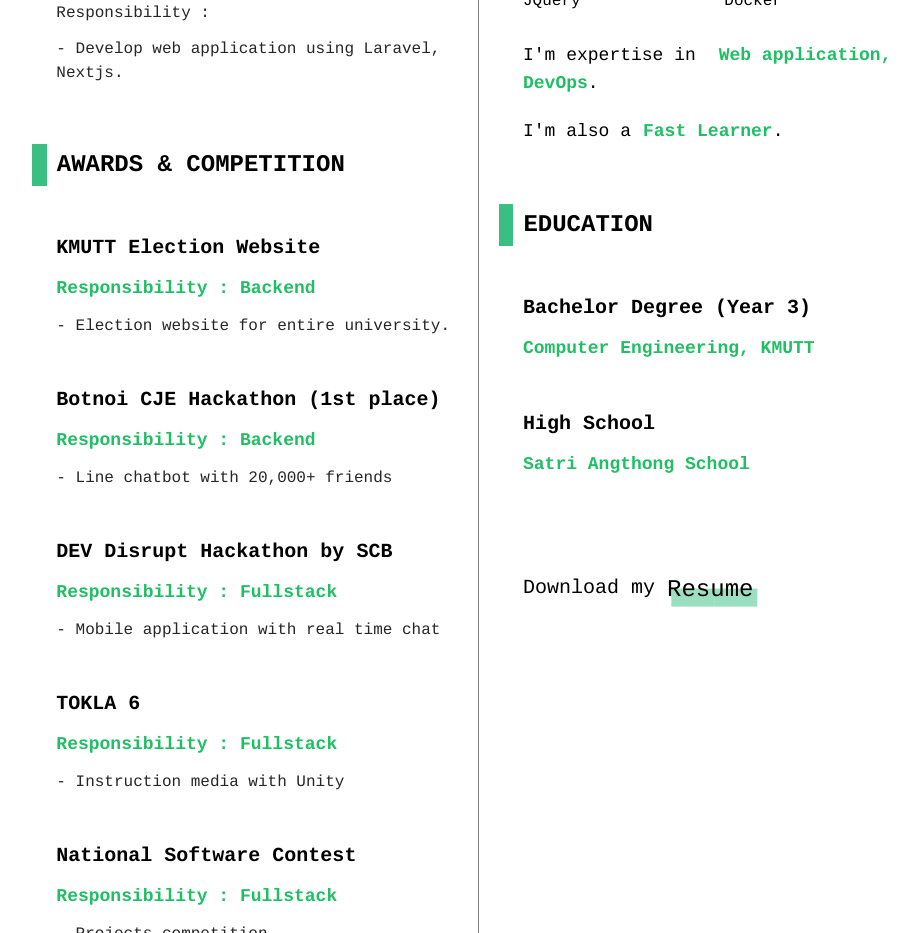
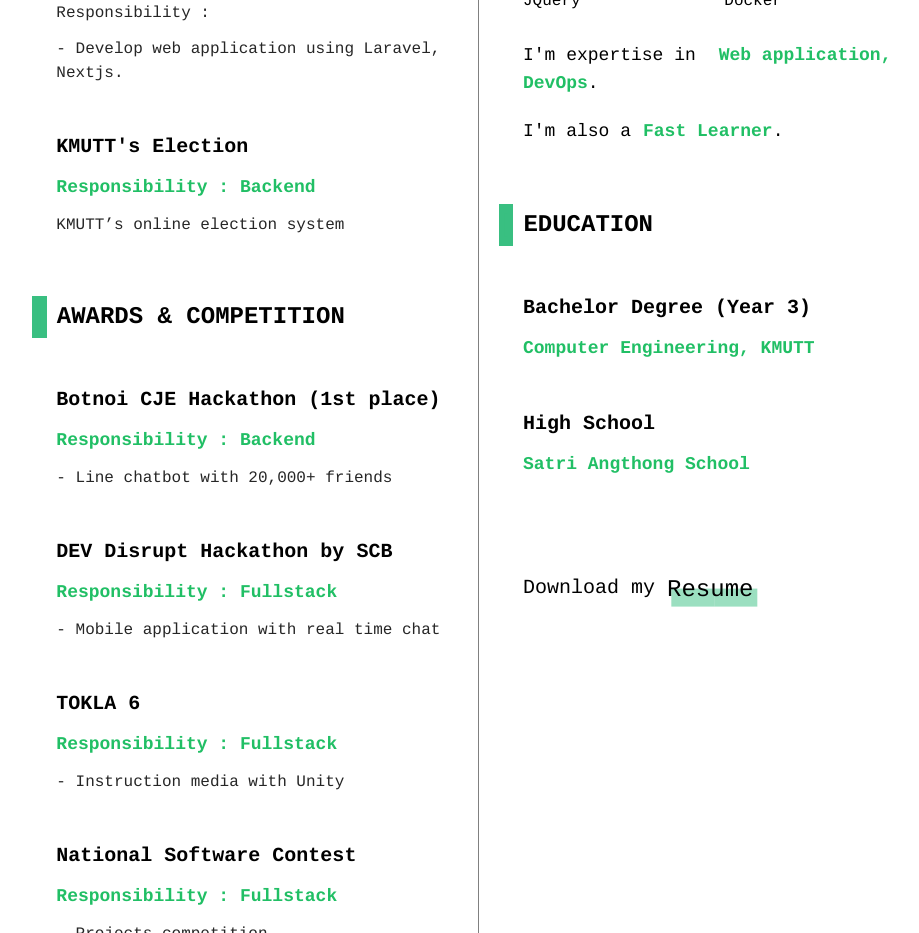
Before and after one commit to ganinw13120/ganinw.dev, a Next.js app: page / in a window 1280 px wide. Shown: the part 1720-2653 px from the top of the page, without its empty margins (161-1080 px from the left). Built offline with nearby package versions, Linux system fonts and the light colour scheme.

Commit message:
update url and experiences

```diff
--- a/components/index/resume-info/awards.js
+++ b/components/index/resume-info/awards.js
@@ -4,7 +4,6 @@ export default function Award () {
             <div className='header-line'>|</div>
             <span>AWARDS & COMPETITION</span>
         </div>
-        <AwardItem title='KMUTT Election Website' responsibility='Backend' detail='Election website for entire university.' />
         <AwardItem title='Botnoi CJE Hackathon (1st place)' responsibility='Backend' detail='Line chatbot with 20,000+ friends' />
         <AwardItem title='DEV Disrupt Hackathon by SCB' responsibility='Fullstack' detail='Mobile application with real time chat' />
         <AwardItem title='TOKLA 6' responsibility='Fullstack' detail='Instruction media with Unity' />
--- a/components/index/resume-info/workExperience.js
+++ b/components/index/resume-info/workExperience.js
@@ -1,4 +1,4 @@
-export default function WorkExperience () {
+export default function WorkExperience() {
     return (<>
         <div className='font-black text-2xl flex'>
             <div className='header-line'>|</div>
@@ -41,5 +41,16 @@ export default function WorkExperience () {
                 <span>- Develop web application using Laravel, Nextjs.</span>
             </div>
         </div>
+        <div className='ml-6 mt-12 '>
+            <div className='text-xl font-medium'>
+                <span>KMUTT's Election</span>
+            </div>
+            <div className='mt-3 text-lg font-medium text-green'>
+                <span>Responsibility : Backend</span>
+            </div>
+            <div className='mt-3 text-black'>
+                <span>KMUTT’s online election system</span>
+            </div>
+        </div>
     </>)
 }
--- a/components/index/resume.js
+++ b/components/index/resume.js
@@ -38,7 +38,7 @@ export default function Resume ({offsetY}) {
                         <Education />
                         <div className='font-normal text-xl ml-6 mt-24 flex'>
                             <h2>Download my</h2>
-                            <a className="ml-3 hl text-2xl cursor-pointer titleItem"  rel="noreferrer" href='https://gan-public.s3.ap-southeast-1.amazonaws.com/resume.pdf' target="_blank">
+                            <a className="ml-3 hl text-2xl cursor-pointer titleItem"  rel="noreferrer" href='https://storage.googleapis.com/gan-public/resume.pdf' target="_blank">
                                 Resume
                             </a>
                         </div>
```
Also changed, not shown: 1 other file (tests, documents, lock files or other folders).
